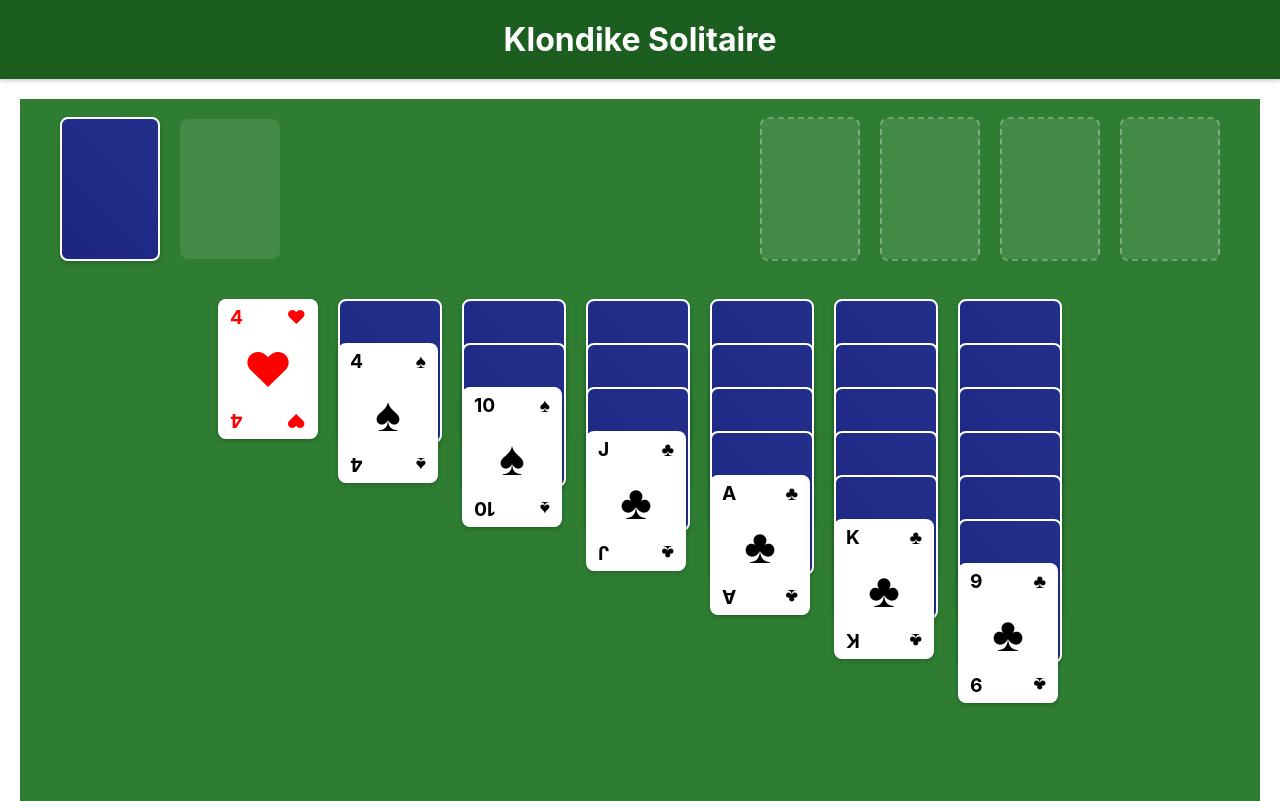
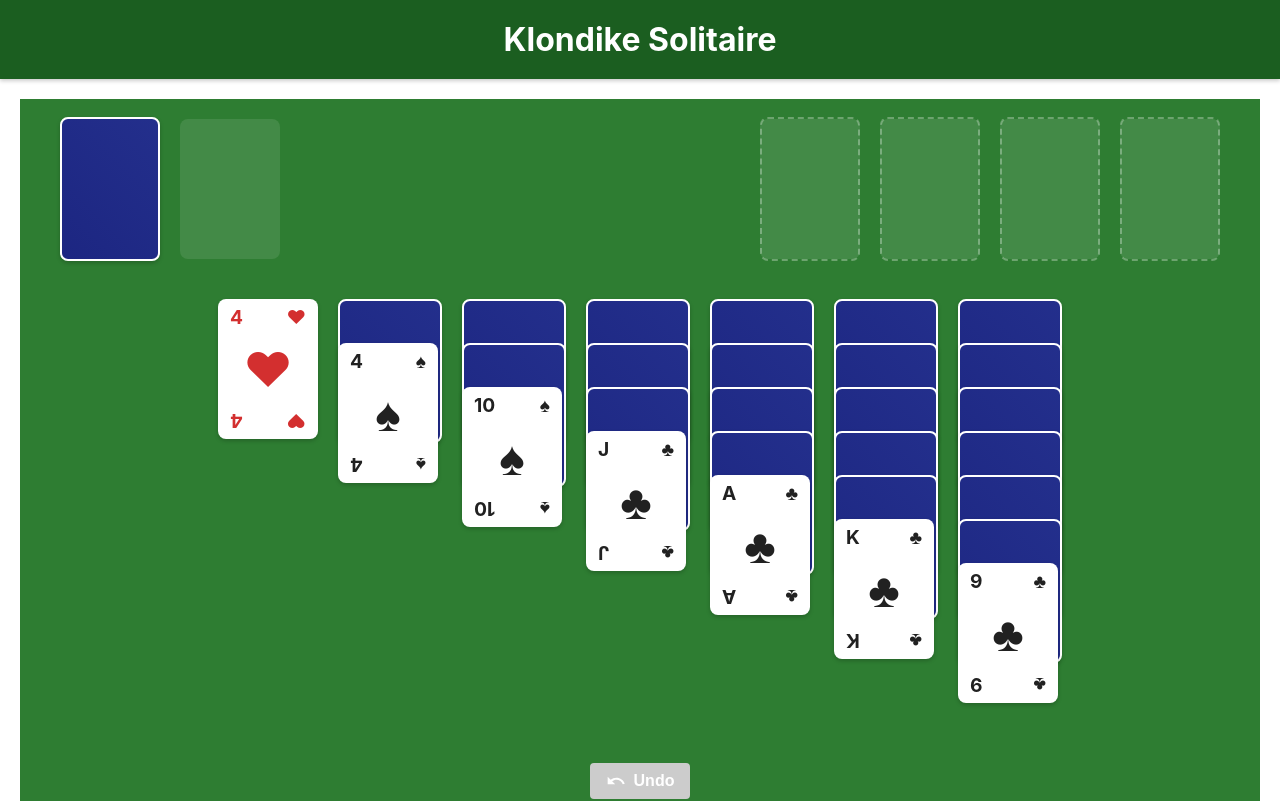
Before and after one commit to haimon74/solitaire-web, a React (Create React App) app: page / in a window 1280 px wide. Shown: the top 801 px of the page. Built offline with nearby package versions, Linux system fonts and the light colour scheme.

Commit message:
added undo button

```diff
--- a/src/components/Card.tsx
+++ b/src/components/Card.tsx
@@ -1,4 +1,4 @@
-import React from 'react';
+import React, { useMemo } from 'react';
 import { Card as CardType } from '../types';
 import './Card.css';
 
@@ -21,24 +21,10 @@ const Card: React.FC<CardProps> = ({
   onDragStart,
   onDragEnd,
 }) => {
-  const getSuitSymbol = (suit: string) => {
-    switch (suit) {
-      case 'hearts':
-        return '♥';
-      case 'diamonds':
-        return '♦';
-      case 'clubs':
-        return '♣';
-      case 'spades':
-        return '♠';
-      default:
-        return '';
-    }
-  };
-
-  const getCardColor = (suit: string) => {
-    return suit === 'hearts' || suit === 'diamonds' ? 'red' : 'black';
-  };
+  const { suitSymbol, colorClass } = useMemo(() => ({
+    suitSymbol: getSuitSymbol(card.suit),
+    colorClass: getColorClass(card.suit),
+  }), [card.suit]);
 
   if (!card.isFaceUp) {
     return (
@@ -62,21 +48,40 @@ const Card: React.FC<CardProps> = ({
       onDragStart={onDragStart}
       onDragEnd={onDragEnd}
     >
-      <div className="card-content" style={{ color: getCardColor(card.suit) }}>
+      <div className="card-content">
         <div className="card-top">
-          <span className="card-rank">{card.rank}</span>
-          <span className="card-suit">{getSuitSymbol(card.suit)}</span>
+          <span className={`card-rank ${colorClass}`}>{card.rank}</span>
+          <span className={`card-suit ${colorClass}`}>{suitSymbol}</span>
         </div>
         <div className="card-center">
-          <span className="card-suit-large">{getSuitSymbol(card.suit)}</span>
+          <span className={`card-suit-large ${colorClass}`}>{suitSymbol}</span>
         </div>
         <div className="card-bottom">
-          <span className="card-rank">{card.rank}</span>
-          <span className="card-suit">{getSuitSymbol(card.suit)}</span>
+          <span className={`card-rank ${colorClass}`}>{card.rank}</span>
+          <span className={`card-suit ${colorClass}`}>{suitSymbol}</span>
         </div>
       </div>
     </div>
   );
 };
 
-export default Card;
+const getSuitSymbol = (suit: string) => {
+  switch (suit) {
+    case 'hearts':
+      return '♥';
+    case 'diamonds':
+      return '♦';
+    case 'clubs':
+      return '♣';
+    case 'spades':
+      return '♠';
+    default:
+      return '';
+  }
+};
+
+const getColorClass = (suit: string) => {
+  return suit === 'hearts' || suit === 'diamonds' ? 'red' : 'black';
+};
+
+export default React.memo(Card);
--- /dev/null
+++ b/src/components/CardContainer.tsx
@@ -0,0 +1,53 @@
+import React, { useCallback } from 'react';
+import { Card as CardType } from '../types';
+import Card from './Card';
+
+interface CardContainerProps {
+  card: CardType;
+  pileType: 'tableau' | 'waste' | 'foundation';
+  pileIndex: number;
+  isSelected: boolean;
+  onCardClick: (card: CardType, pileType: 'tableau' | 'waste' | 'foundation', pileIndex: number) => void;
+  onCardDoubleClick: (card: CardType, pileType: 'tableau' | 'waste' | 'foundation', pileIndex: number) => void;
+  onCardDragStart: (e: React.DragEvent, card: CardType, pileType: 'tableau' | 'waste' | 'foundation', pileIndex: number) => void;
+  onCardDragEnd: (e: React.DragEvent) => void;
+  isDraggable: boolean;
+}
+
+const CardContainer: React.FC<CardContainerProps> = ({
+  card,
+  pileType,
+  pileIndex,
+  isSelected,
+  onCardClick,
+  onCardDoubleClick,
+  onCardDragStart,
+  onCardDragEnd,
+  isDraggable,
+}) => {
+  const handleClick = useCallback(() => {
+    onCardClick(card, pileType, pileIndex);
+  }, [card, pileType, pileIndex, onCardClick]);
+
+  const handleDoubleClick = useCallback(() => {
+    onCardDoubleClick(card, pileType, pileIndex);
+  }, [card, pileType, pileIndex, onCardDoubleClick]);
+
+  const handleDragStart = useCallback((e: React.DragEvent) => {
+    onCardDragStart(e, card, pileType, pileIndex);
+  }, [card, pileType, pileIndex, onCardDragStart]);
+
+  return (
+    <Card
+      card={card}
+      onClick={handleClick}
+      onDoubleClick={handleDoubleClick}
+      isSelected={isSelected}
+      isDraggable={isDraggable}
+      onDragStart={handleDragStart}
+      onDragEnd={onCardDragEnd}
+    />
+  );
+};
+
+export default React.memo(CardContainer);
--- a/src/components/GameBoard.css
+++ b/src/components/GameBoard.css
@@ -82,3 +82,9 @@
 .tableau-card:not(.card-back) {
   z-index: 2;
 }
+
+.controls {
+  display: flex;
+  justify-content: center;
+  padding: 20px;
+}
--- a/src/components/GameBoard.tsx
+++ b/src/components/GameBoard.tsx
@@ -1,7 +1,8 @@
-import React, { useState, useEffect } from 'react';
-import { GameState, Card, PileType, TableauColumn } from '../types';
+import React, { useState, useEffect, useCallback, useMemo } from 'react';
+import { GameState, Card, PileType, TableauColumn, Suit } from '../types';
 import { Deck } from '../utils/Deck';
-import CardComponent from './Card';
+import CardContainer from './CardContainer';
+import UndoButton from './UndoButton';
 import './GameBoard.css';
 
 const GameBoard: React.FC = () => {
@@ -10,42 +11,69 @@ const GameBoard: React.FC = () => {
     stock: [],
     waste: [],
     foundations: [
-      { suit: 'hearts', cards: [] },
-      { suit: 'diamonds', cards: [] },
-      { suit: 'clubs', cards: [] },
-      { suit: 'spades', cards: [] },
+      { suit: 'hearts' as Suit, cards: [] },
+      { suit: 'diamonds' as Suit, cards: [] },
+      { suit: 'clubs' as Suit, cards: [] },
+      { suit: 'spades' as Suit, cards: [] },
     ],
     selectedCard: null,
     selectedPile: null,
     selectedPileIndex: null,
   });
 
+  const [gameHistory, setGameHistory] = useState<GameState[]>([]);
+
   useEffect(() => {
     initializeGame();
   }, []);
 
-  const initializeGame = () => {
+  const initializeGame = useCallback(() => {
     const deck = new Deck();
     const tableau = deck.dealTableau();
     const stock = deck.getRemainingCards();
 
-    setGameState(prevState => ({
-      ...prevState,
+    const initialState: GameState = {
       tableau,
       stock,
-    }));
+      waste: [],
+      foundations: [
+        { suit: 'hearts' as Suit, cards: [] },
+        { suit: 'diamonds' as Suit, cards: [] },
+        { suit: 'clubs' as Suit, cards: [] },
+        { suit: 'spades' as Suit, cards: [] },
+      ],
+      selectedCard: null,
+      selectedPile: null,
+      selectedPileIndex: null,
     };
 
-  const handleCardClick = (card: Card, pileType: 'tableau' | 'waste' | 'foundation', pileIndex: number) => {
-    setGameState(prevState => ({
-      ...prevState,
+    setGameState(initialState);
+    setGameHistory([initialState]);
+  }, []);
+
+  const updateGameState = useCallback((newState: GameState) => {
+    setGameState(newState);
+    setGameHistory(prev => [...prev, newState]);
+  }, []);
+
+  const handleUndo = useCallback(() => {
+    if (gameHistory.length > 1) {
+      const previousState = gameHistory[gameHistory.length - 2];
+      setGameState(previousState);
+      setGameHistory(prev => prev.slice(0, -1));
+    }
+  }, [gameHistory]);
+
+  const handleCardClick = useCallback((card: Card, pileType: 'tableau' | 'waste' | 'foundation', pileIndex: number) => {
+    updateGameState({
+      ...gameState,
       selectedCard: card,
       selectedPile: pileType,
       selectedPileIndex: pileIndex,
-    }));
-  };
+    });
+  }, [gameState, updateGameState]);
 
-  const handleCardDoubleClick = (card: Card, pileType: 'tableau' | 'waste' | 'foundation', pileIndex: number) => {
+  const handleCardDoubleClick = useCallback((card: Card, pileType: 'tableau' | 'waste' | 'foundation', pileIndex: number) => {
     if (!card.isFaceUp) return;
 
     // Try to move the card to any foundation pile
@@ -70,32 +98,9 @@ const GameBoard: React.FC = () => {
         break;
       }
     }
-  };
+  }, [gameState]);
 
-  const moveSingleCardToFoundation = (card: Card, sourcePile: string, sourcePileIndex: number, targetPileIndex: number, sourceCardIndex?: number) => {
-    setGameState(prevState => {
-      const newState = JSON.parse(JSON.stringify(prevState));
-
-      if (sourcePile === 'tableau') {
-        const sourceColumn = newState.tableau[sourcePileIndex];
-        // Remove the specific card
-        sourceColumn.cards.splice(sourceCardIndex, 1);
-        // Reveal the new top card if it exists and is face down
-        if (sourceColumn.cards.length > 0 && !sourceColumn.cards[sourceColumn.cards.length - 1].isFaceUp) {
-          sourceColumn.cards[sourceColumn.cards.length - 1].isFaceUp = true;
-        }
-      } else if (sourcePile === 'waste') {
-        newState.waste = newState.waste.slice(0, -1);
-      }
-
-      // Add the card to the foundation
-      newState.foundations[targetPileIndex].cards.push(card);
-
-      return newState;
-    });
-  };
-
-  const handleDragStart = (e: React.DragEvent, card: Card, pileType: 'tableau' | 'waste' | 'foundation', pileIndex: number) => {
+  const handleCardDragStart = useCallback((e: React.DragEvent, card: Card, pileType: 'tableau' | 'waste' | 'foundation', pileIndex: number) => {
     if (pileType === 'tableau') {
       const column = gameState.tableau[pileIndex];
       const cardIndex = column.cards.findIndex(c => c === card);
@@ -117,9 +122,13 @@ const GameBoard: React.FC = () => {
         sourcePileIndex: pileIndex,
       }));
     }
-  };
+  }, [gameState]);
 
-  const handleDrop = (e: React.DragEvent, targetPileType: 'tableau' | 'waste' | 'foundation', targetPileIndex: number) => {
+  const handleCardDragEnd = useCallback((e: React.DragEvent) => {
+    // Reset any drag-related state if needed
+  }, []);
+
+  const handleDrop = useCallback((e: React.DragEvent, targetPileType: 'tableau' | 'waste' | 'foundation', targetPileIndex: number) => {
     e.preventDefault();
     const data = JSON.parse(e.dataTransfer.getData('text/plain'));
     const { cards: draggedCards, sourcePile, sourcePileIndex, sourceCardIndex } = data;
@@ -148,12 +157,10 @@ const GameBoard: React.FC = () => {
         }
       }
     }
-  };
+  }, [gameState]);
 
-  const moveCardsToTableau = (cards: Card[], sourcePile: string, sourcePileIndex: number, targetPileIndex: number, sourceCardIndex?: number) => {
-    setGameState(prevState => {
-      // Create a deep copy of the state to avoid reference issues
-      const newState = JSON.parse(JSON.stringify(prevState));
+  const moveCardsToTableau = useCallback((cards: Card[], sourcePile: string, sourcePileIndex: number, targetPileIndex: number, sourceCardIndex?: number) => {
+    const newState = JSON.parse(JSON.stringify(gameState));
 
     if (sourcePile === 'tableau') {
       const sourceColumn = newState.tableau[sourcePileIndex];
@@ -173,14 +180,11 @@ const GameBoard: React.FC = () => {
     // Add all cards to the target column
     newState.tableau[targetPileIndex].cards.push(...cards);
 
-      return newState;
-    });
-  };
+    updateGameState(newState);
+  }, [gameState, updateGameState]);
 
-  const moveCardToFoundation = (sourcePile: string, sourcePileIndex: number, targetPileIndex: number) => {
-    setGameState(prevState => {
-      // Create a deep copy of the state to avoid reference issues
-      const newState = JSON.parse(JSON.stringify(prevState));
+  const moveCardToFoundation = useCallback((sourcePile: string, sourcePileIndex: number, targetPileIndex: number) => {
+    const newState = JSON.parse(JSON.stringify(gameState));
 
     // Get and remove the card in one operation
     let card: Card | null = null;
@@ -214,32 +218,110 @@ const GameBoard: React.FC = () => {
       newState.foundations[targetPileIndex].cards.push(card);
     }
 
-      return newState;
-    });
-  };
+    updateGameState(newState);
+  }, [gameState, updateGameState]);
 
-  const drawCards = () => {
-    setGameState(prevState => {
-      if (prevState.stock.length === 0) {
+  const moveSingleCardToFoundation = useCallback((card: Card, sourcePile: string, sourcePileIndex: number, targetPileIndex: number, sourceCardIndex?: number) => {
+    const newState = JSON.parse(JSON.stringify(gameState));
+
+    if (sourcePile === 'tableau') {
+      const sourceColumn = newState.tableau[sourcePileIndex];
+      // Remove the specific card
+      sourceColumn.cards.splice(sourceCardIndex, 1);
+      // Reveal the new top card if it exists and is face down
+      if (sourceColumn.cards.length > 0 && !sourceColumn.cards[sourceColumn.cards.length - 1].isFaceUp) {
+        sourceColumn.cards[sourceColumn.cards.length - 1].isFaceUp = true;
+      }
+    } else if (sourcePile === 'waste') {
+      newState.waste = newState.waste.slice(0, -1);
+    }
+
+    // Add the card to the foundation
+    newState.foundations[targetPileIndex].cards.push(card);
+
+    updateGameState(newState);
+  }, [gameState, updateGameState]);
+
+  const drawCards = useCallback(() => {
+    const newState = JSON.parse(JSON.stringify(gameState));
+
+    if (newState.stock.length === 0) {
       // If stock is empty, recycle waste pile
-        return {
-          ...prevState,
-          stock: [...prevState.waste].reverse(),
-          waste: [],
-        };
+      newState.stock = [...newState.waste].reverse();
+      newState.waste = [];
     } else {
       // Draw one card from stock and turn it face up
-        const drawnCard = prevState.stock[prevState.stock.length - 1];
+      const drawnCard = newState.stock[newState.stock.length - 1];
       drawnCard.isFaceUp = true;
 
-        return {
-          ...prevState,
-          stock: prevState.stock.slice(0, -1),
-          waste: [...prevState.waste, drawnCard],
-        };
+      newState.stock = newState.stock.slice(0, -1);
+      newState.waste = [...newState.waste, drawnCard];
     }
-    });
-  };
+
+    updateGameState(newState);
+  }, [gameState, updateGameState]);
+
+  const renderWasteCard = useMemo(() => {
+    if (gameState.waste.length === 0) return null;
+    const card = gameState.waste[gameState.waste.length - 1];
+    return (
+      <CardContainer
+        key={`waste-${gameState.waste.length - 1}`}
+        card={card}
+        pileType="waste"
+        pileIndex={gameState.waste.length - 1}
+        isSelected={gameState.selectedCard === card && gameState.selectedPile === 'waste'}
+        onCardClick={handleCardClick}
+        onCardDoubleClick={handleCardDoubleClick}
+        onCardDragStart={handleCardDragStart}
+        onCardDragEnd={handleCardDragEnd}
+        isDraggable={true}
+      />
+    );
+  }, [gameState.waste, gameState.selectedCard, gameState.selectedPile, handleCardClick, handleCardDoubleClick, handleCardDragStart, handleCardDragEnd]);
+
+  const renderFoundationCard = useCallback((foundation: { suit: string; cards: Card[] }, index: number) => {
+    if (foundation.cards.length === 0) {
+      return <div className="empty-foundation" />;
+    }
+    const card = foundation.cards[foundation.cards.length - 1];
+    return (
+      <CardContainer
+        key={`foundation-${index}`}
+        card={card}
+        pileType="foundation"
+        pileIndex={index}
+        isSelected={gameState.selectedCard === card && gameState.selectedPile === 'foundation'}
+        onCardClick={handleCardClick}
+        onCardDoubleClick={handleCardDoubleClick}
+        onCardDragStart={handleCardDragStart}
+        onCardDragEnd={handleCardDragEnd}
+        isDraggable={true}
+      />
+    );
+  }, [gameState.selectedCard, gameState.selectedPile, handleCardClick, handleCardDoubleClick, handleCardDragStart, handleCardDragEnd]);
+
+  const renderTableauCard = useCallback((card: Card, columnIndex: number, cardIndex: number) => {
+    return (
+      <div
+        key={`tableau-${columnIndex}-${cardIndex}`}
+        className="tableau-card"
+        style={{ marginTop: cardIndex > 0 ? '-100px' : '0' }}
+      >
+        <CardContainer
+          card={card}
+          pileType="tableau"
+          pileIndex={columnIndex}
+          isSelected={gameState.selectedCard === card && gameState.selectedPile === 'tableau'}
+          onCardClick={handleCardClick}
+          onCardDoubleClick={handleCardDoubleClick}
+          onCardDragStart={handleCardDragStart}
+          onCardDragEnd={handleCardDragEnd}
+          isDraggable={card.isFaceUp}
+        />
+      </div>
+    );
+  }, [gameState.selectedCard, gameState.selectedPile, handleCardClick, handleCardDoubleClick, handleCardDragStart, handleCardDragEnd]);
 
   return (
     <div className="game-board">
@@ -251,17 +333,7 @@ const GameBoard: React.FC = () => {
             )}
           </div>
           <div className="waste">
-            {gameState.waste.length > 0 && (
-              <CardComponent
-                key={`waste-${gameState.waste.length - 1}`}
-                card={gameState.waste[gameState.waste.length - 1]}
-                onClick={() => handleCardClick(gameState.waste[gameState.waste.length - 1], 'waste', gameState.waste.length - 1)}
-                onDoubleClick={() => handleCardDoubleClick(gameState.waste[gameState.waste.length - 1], 'waste', gameState.waste.length - 1)}
-                isSelected={gameState.selectedCard === gameState.waste[gameState.waste.length - 1] && gameState.selectedPile === 'waste'}
-                isDraggable={true}
-                onDragStart={(e) => handleDragStart(e, gameState.waste[gameState.waste.length - 1], 'waste', gameState.waste.length - 1)}
-              />
-            )}
+            {renderWasteCard}
           </div>
         </div>
         <div className="foundations">
@@ -272,18 +344,7 @@ const GameBoard: React.FC = () => {
               onDragOver={(e) => e.preventDefault()}
               onDrop={(e) => handleDrop(e, 'foundation', index)}
             >
-              {foundation.cards.length > 0 ? (
-                <CardComponent
-                  card={foundation.cards[foundation.cards.length - 1]}
-                  onClick={() => handleCardClick(foundation.cards[foundation.cards.length - 1], 'foundation', index)}
-                  onDoubleClick={() => handleCardDoubleClick(foundation.cards[foundation.cards.length - 1], 'foundation', index)}
-                  isSelected={gameState.selectedCard === foundation.cards[foundation.cards.length - 1] && gameState.selectedPile === 'foundation'}
-                  isDraggable={true}
-                  onDragStart={(e) => handleDragStart(e, foundation.cards[foundation.cards.length - 1], 'foundation', index)}
-                />
-              ) : (
-                <div className="empty-foundation" />
-              )}
+              {renderFoundationCard(foundation, index)}
             </div>
           ))}
         </div>
@@ -299,25 +360,16 @@ const GameBoard: React.FC = () => {
             {column.cards.length === 0 ? (
               <div className="empty-tableau" />
             ) : (
-              column.cards.map((card, cardIndex) => (
-                <div
-                  key={`tableau-${columnIndex}-${cardIndex}`}
-                  className="tableau-card"
-                  style={{ marginTop: cardIndex > 0 ? '-100px' : '0' }}
-                >
-                  <CardComponent
-                    card={card}
-                    onClick={() => handleCardClick(card, 'tableau', columnIndex)}
-                    onDoubleClick={() => handleCardDoubleClick(card, 'tableau', columnIndex)}
-                    isSelected={gameState.selectedCard === card && gameState.selectedPile === 'tableau'}
-                    isDraggable={card.isFaceUp}
-                    onDragStart={(e) => handleDragStart(e, card, 'tableau', columnIndex)}
-                  />
-                </div>
-              ))
+              column.cards.map((card, cardIndex) => renderTableauCard(card, columnIndex, cardIndex))
             )}
           </div>
         ))}
+      </div>
+      <div className="controls">
+        <UndoButton
+          onClick={handleUndo}
+          disabled={gameHistory.length <= 1}
+        />
       </div>
     </div>
   );
--- /dev/null
+++ b/src/components/UndoButton.css
@@ -0,0 +1,28 @@
+.undo-button {
+  padding: 8px 16px;
+  font-size: 1rem;
+  font-weight: bold;
+  color: white;
+  background-color: #4CAF50;
+  border: none;
+  border-radius: 4px;
+  cursor: pointer;
+  transition: background-color 0.2s;
+  display: flex;
+  align-items: center;
+  gap: 8px;
+}
+
+.undo-button:hover:not(.disabled) {
+  background-color: #45a049;
+}
+
+.undo-button.disabled {
+  background-color: #cccccc;
+  cursor: not-allowed;
+}
+
+.undo-icon {
+  width: 20px;
+  height: 20px;
+}
--- /dev/null
+++ b/src/components/UndoButton.tsx
@@ -0,0 +1,32 @@
+import React from 'react';
+import './UndoButton.css';
+
+interface UndoButtonProps {
+  onClick: () => void;
+  disabled: boolean;
+}
+
+const UndoButton: React.FC<UndoButtonProps> = ({ onClick, disabled }) => {
+  return (
+    <button
+      className={`undo-button ${disabled ? 'disabled' : ''}`}
+      onClick={onClick}
+      disabled={disabled}
+    >
+      <svg
+        className="undo-icon"
+        viewBox="0 0 24 24"
+        width="24"
+        height="24"
+      >
+        <path
+          d="M12.5 8C9.85 8 7.45 9 5.6 10.6L2 7V16H11L7.38 12.38C8.77 11.22 10.54 10.5 12.5 10.5C16.04 10.5 19.05 12.81 20.1 16L22.47 15.22C21.08 11.03 17.15 8 12.5 8Z"
+          fill="currentColor"
+        />
+      </svg>
+      Undo
+    </button>
+  );
+};
+
+export default React.memo(UndoButton);
```
Lines whose indentation alone changed are shown as unchanged.
